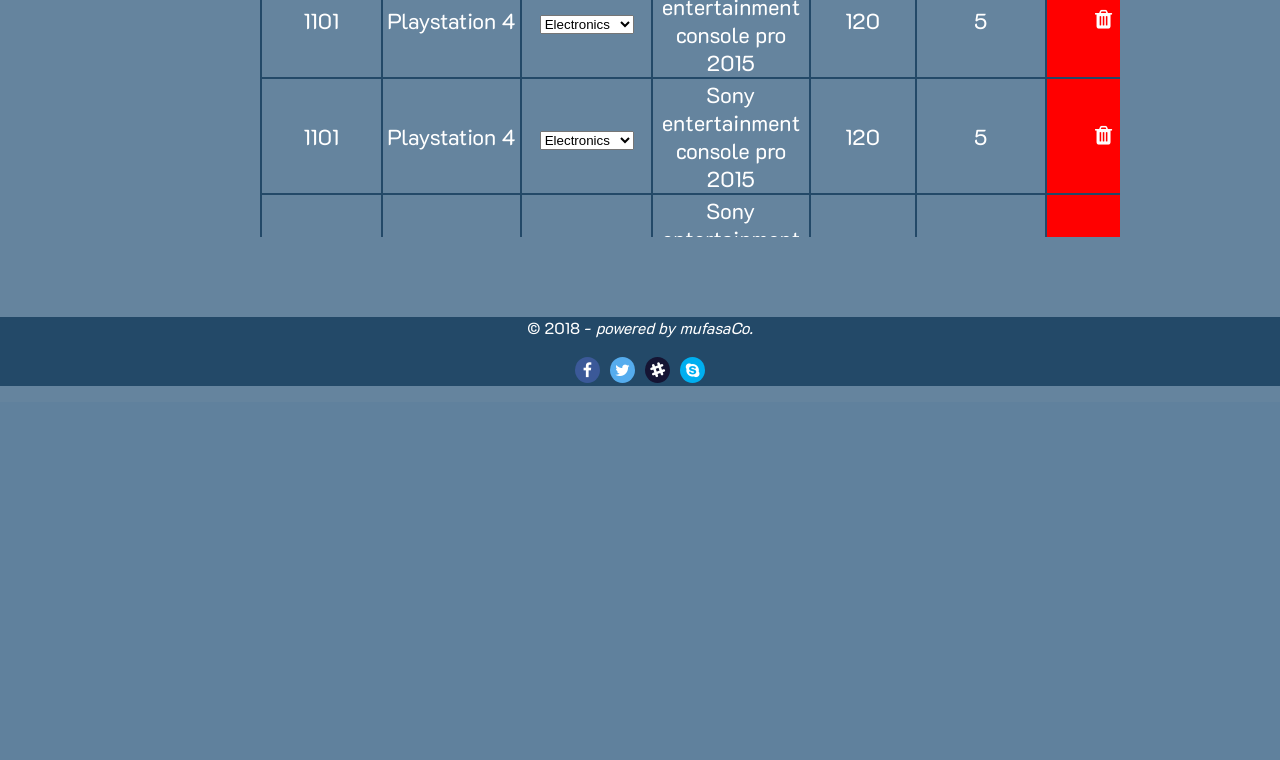
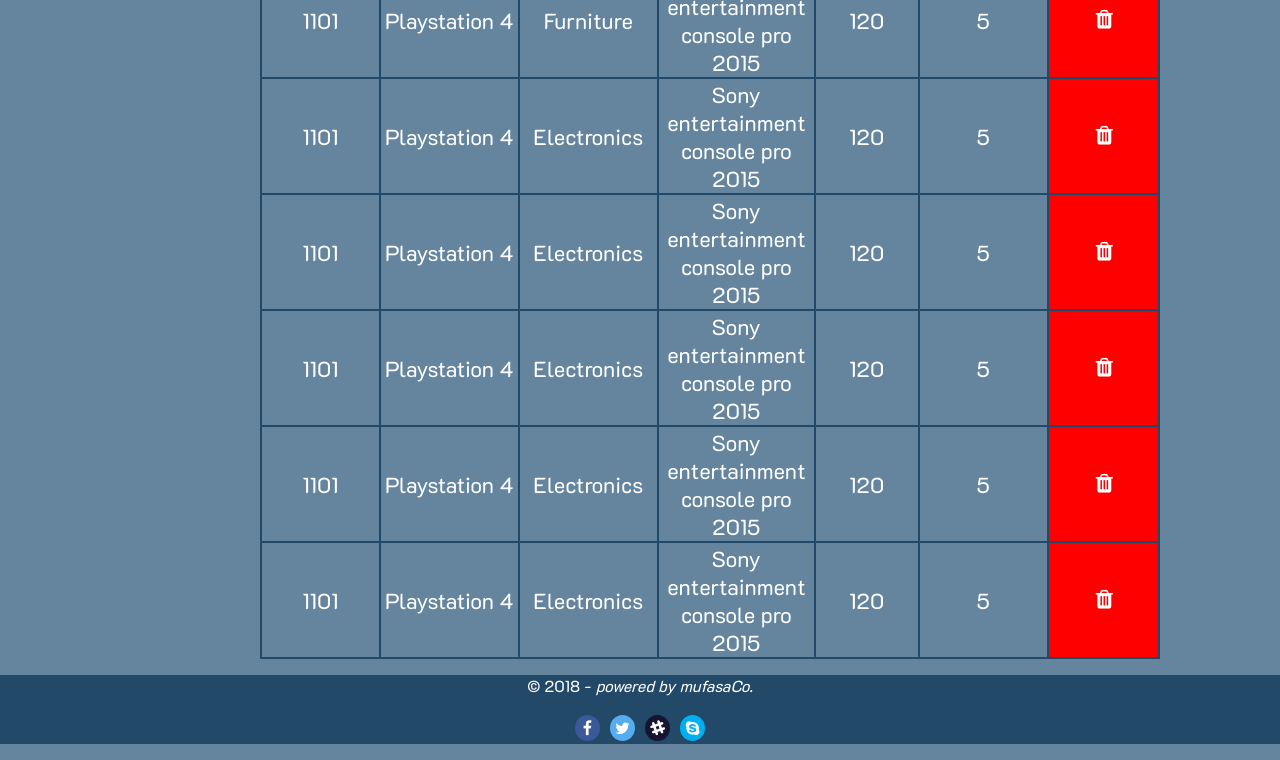
Before and after one commit to DennisMufasa/store-manager, a Python web app: template templates/inventory.html in a window 1280 px wide. Shown: the part 399-1159 px from the top of the page. Before the commit the page ends 785 px from the top, so only its background shows below. Run offline with Jinja, Linux system fonts and the light colour scheme; the template is opened without the code that fills it, so the values that code supplies are empty.

Commit message:
[Chore #161165122] Implement feedback

```diff
--- a/static/style.css
+++ b/static/style.css
@@ -51,7 +51,7 @@
 }
 /* body styling */
 main{
-    height: 600px;
+    height: 100%;
     color: white;
     font-size: 1.7vmax;
 }
@@ -63,11 +63,13 @@
     width: 300px;
 }
 .search button{
+    background: white;
+}
+.search button:hover{
     background: #234968;
 }
 .table-holder{
-    overflow-y: scroll;
-    height: 500px;
+    height: 100%;
 }
 .inventory{
     width: 900px;
--- a/templates/inventory.html
+++ b/templates/inventory.html
@@ -43,16 +43,7 @@
                 <tr>
                     <td>1101</td>
                     <td>Playstation 4</td>
-                    <td>
-                        <select name="category" id="category">
-                            <option value="">Electronics</option>
-                            <option value="">Furniture</option>
-                            <option value="">Sports</option>
-                            <option value="">Jewelery</option>
-                            <option value="">Antiques</option>
-                            <option value="">Accessories</option>
-                        </select>
-                    </td>
+                    <td>Electronics</td>
                     <td>Sony entertainment console pro 2015</td>
                     <td>120</td>
                     <td>5</td>
@@ -61,16 +52,7 @@
                 <tr>
                     <td>1101</td>
                     <td>Playstation 4</td>
-                    <td>
-                        <select name="category" id="category">
-                            <option value="">Electronics</option>
-                            <option value="">Furniture</option>
-                            <option value="">Sports</option>
-                            <option value="">Jewelery</option>
-                            <option value="">Antiques</option>
-                            <option value="">Accessories</option>
-                        </select>
-                    </td>
+                    <td>Furniture</td>
                     <td>Sony entertainment console pro 2015</td>
                     <td>120</td>
                     <td>5</td>
@@ -79,16 +61,7 @@
                 <tr>
                     <td>1101</td>
                     <td>Playstation 4</td>
-                    <td>
-                        <select name="category" id="category">
-                            <option value="">Electronics</option>
-                            <option value="">Furniture</option>
-                            <option value="">Sports</option>
-                            <option value="">Jewelery</option>
-                            <option value="">Antiques</option>
-                            <option value="">Accessories</option>
-                        </select>
-                    </td>
+                    <td>Electronics</td>
                     <td>Sony entertainment console pro 2015</td>
                     <td>120</td>
                     <td>5</td>
@@ -97,16 +70,7 @@
                 <tr>
                     <td>1101</td>
                     <td>Playstation 4</td>
-                    <td>
-                        <select name="category" id="category">
-                            <option value="">Electronics</option>
-                            <option value="">Furniture</option>
-                            <option value="">Sports</option>
-                            <option value="">Jewelery</option>
-                            <option value="">Antiques</option>
-                            <option value="">Accessories</option>
-                        </select>
-                    </td>
+                    <td>Electronics</td>
                     <td>Sony entertainment console pro 2015</td>
                     <td>120</td>
                     <td>5</td>
@@ -115,16 +79,7 @@
                 <tr>
                     <td>1101</td>
                     <td>Playstation 4</td>
-                    <td>
-                        <select name="category" id="category">
-                            <option value="">Electronics</option>
-                            <option value="">Furniture</option>
-                            <option value="">Sports</option>
-                            <option value="">Jewelery</option>
-                            <option value="">Antiques</option>
-                            <option value="">Accessories</option>
-                        </select>
-                    </td>
+                    <td>Electronics</td>
                     <td>Sony entertainment console pro 2015</td>
                     <td>120</td>
                     <td>5</td>
@@ -133,16 +88,7 @@
                 <tr>
                     <td>1101</td>
                     <td>Playstation 4</td>
-                    <td>
-                        <select name="category" id="category">
-                            <option value="">Electronics</option>
-                            <option value="">Furniture</option>
-                            <option value="">Sports</option>
-                            <option value="">Jewelery</option>
-                            <option value="">Antiques</option>
-                            <option value="">Accessories</option>
-                        </select>
-                    </td>
+                    <td>Electronics</td>
                     <td>Sony entertainment console pro 2015</td>
                     <td>120</td>
                     <td>5</td>
@@ -151,16 +97,7 @@
                 <tr>
                     <td>1101</td>
                     <td>Playstation 4</td>
-                    <td>
-                        <select name="category" id="category">
-                            <option value="">Electronics</option>
-                            <option value="">Furniture</option>
-                            <option value="">Sports</option>
-                            <option value="">Jewelery</option>
-                            <option value="">Antiques</option>
-                            <option value="">Accessories</option>
-                        </select>
-                    </td>
+                    <td>Electronics</td>
                     <td>Sony entertainment console pro 2015</td>
                     <td>120</td>
                     <td>5</td>
```
